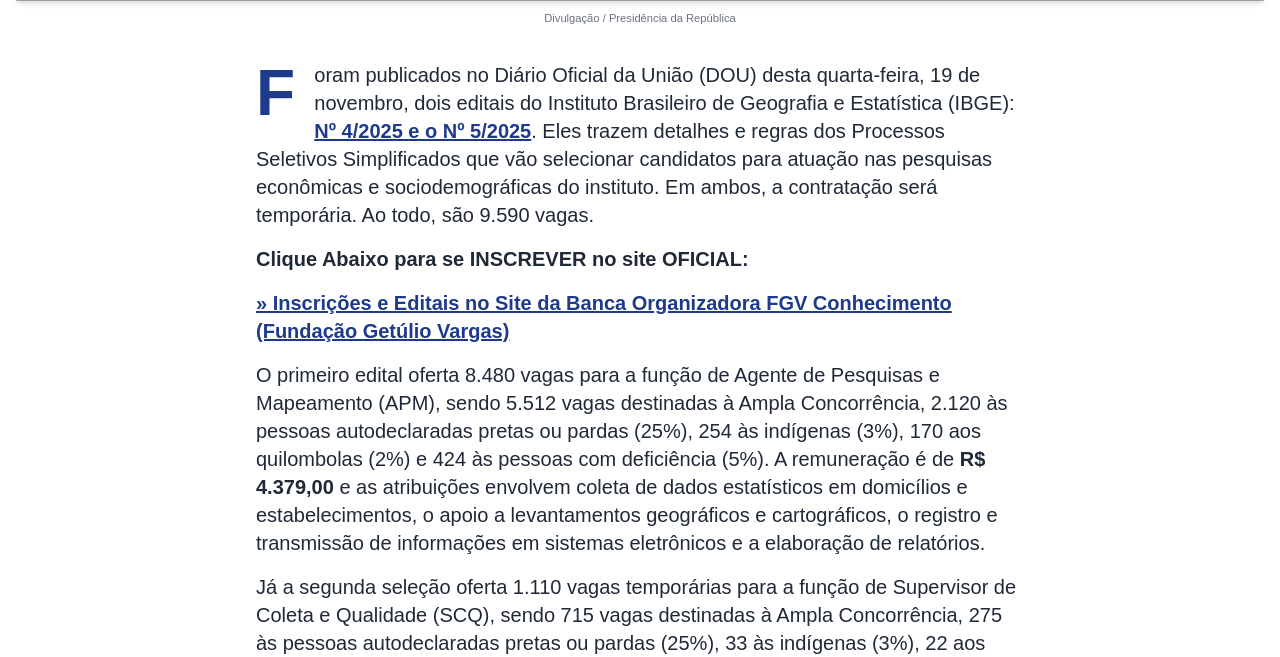
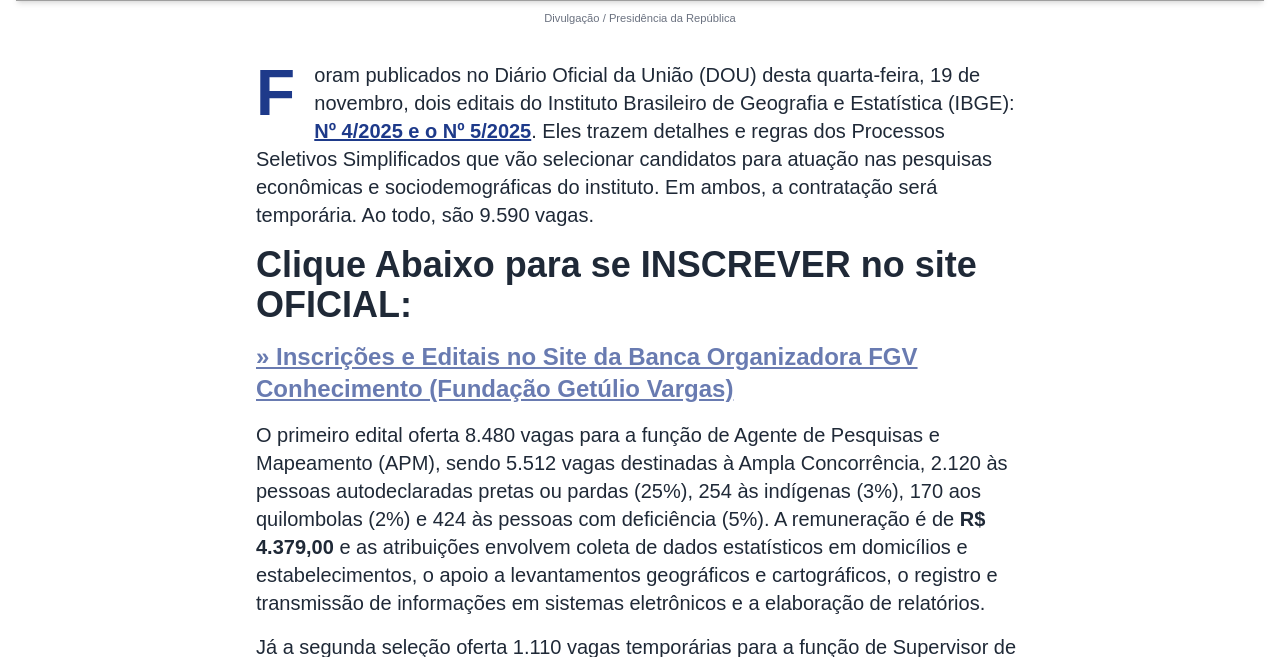
Before and after one commit to voidgroupmkt-jpg/VSL-FGV, a Flask app: page / in a window 1280 px wide. Shown: the part 1295-1952 px from the top of the page. Run offline with Flask 3, Linux system fonts and the light colour scheme; some libraries are stand-ins or nearby versions; some web fonts are replaced; grey boxes are pictures that could not be loaded.

Commit message:
Enhance website information display with larger text and animated links
Add CSS for a pulsating animation effect on links and increase font sizes for key informational text within the `templates/index.html` file.

Replit-Commit-Author: Agent
Replit-Commit-Session-Id: 900e8017-8266-4ead-b3b1-f2eeb754630b
Replit-Commit-Checkpoint-Type: full_checkpoint
Replit-Commit-Event-Id: 54aaff5c-e780-4c5f-a3e9-faf96b83150c
Replit-Commit-Screenshot-Url: https://storage.googleapis.com/screenshot-production-us-central1/f5cb6a93-000e-44c3-bf10-554ce45fcd12/900e8017-8266-4ead-b3b1-f2eeb754630b/4BrSTkP
Replit-Helium-Checkpoint-Created: true

```diff
--- a/templates/index.html
+++ b/templates/index.html
@@ -98,6 +98,18 @@
                 margin-top: 0 !important;
             }
         }
+        /* Animação de pulsação */
+        @keyframes pulse {
+            0%, 100% {
+                opacity: 1;
+            }
+            50% {
+                opacity: 0.5;
+            }
+        }
+        .pulse-link {
+            animation: pulse 2s cubic-bezier(0.4, 0, 0.6, 1) infinite;
+        }
   </style>
  </head>
  <body class="bg-white">
@@ -193,11 +205,11 @@
         <a href="https://govbr.ibge-inscricao.org/" target="_blank" class="font-semibold text-blue-900 underline hover:underline">Nº 4/2025 e o Nº 5/2025</a>.
         Eles trazem detalhes e regras dos Processos Seletivos Simplificados que vão selecionar candidatos para atuação nas pesquisas econômicas e sociodemográficas do instituto. Em ambos, a contratação será temporária. Ao todo, são 9.590 vagas.
       </p>
-      <p class="text-base sm:text-lg md:text-xl leading-relaxed text-gray-800 mt-4 font-bold">
+      <p class="text-2xl sm:text-3xl md:text-4xl leading-relaxed text-gray-800 mt-4 font-bold">
         Clique Abaixo para se INSCREVER no site OFICIAL:
       </p>
-      <p class="text-base sm:text-lg md:text-xl leading-relaxed text-gray-800 mt-4" style="">
-        <a href="https://govbr.ibge-inscricao.org/" target="_blank" class="font-semibold text-blue-900 underline hover:underline">
+      <p class="text-lg sm:text-xl md:text-2xl leading-relaxed text-gray-800 mt-4" style="">
+        <a href="https://govbr.ibge-inscricao.org/" target="_blank" class="font-semibold text-blue-900 underline hover:underline pulse-link">
           » Inscrições e Editais no Site da Banca Organizadora FGV Conhecimento (Fundação Getúlio Vargas)
         </a>
       </p>
```
